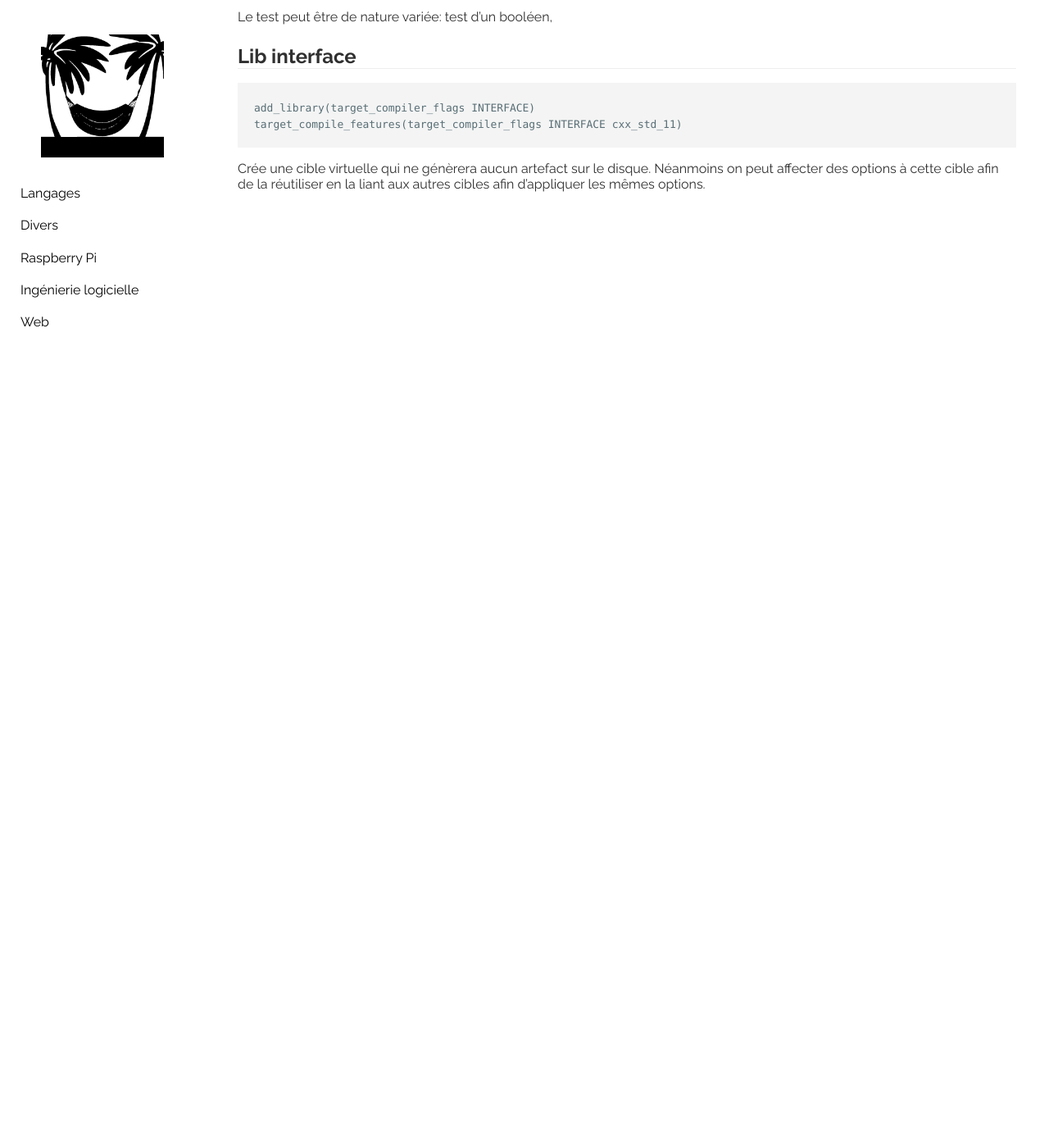
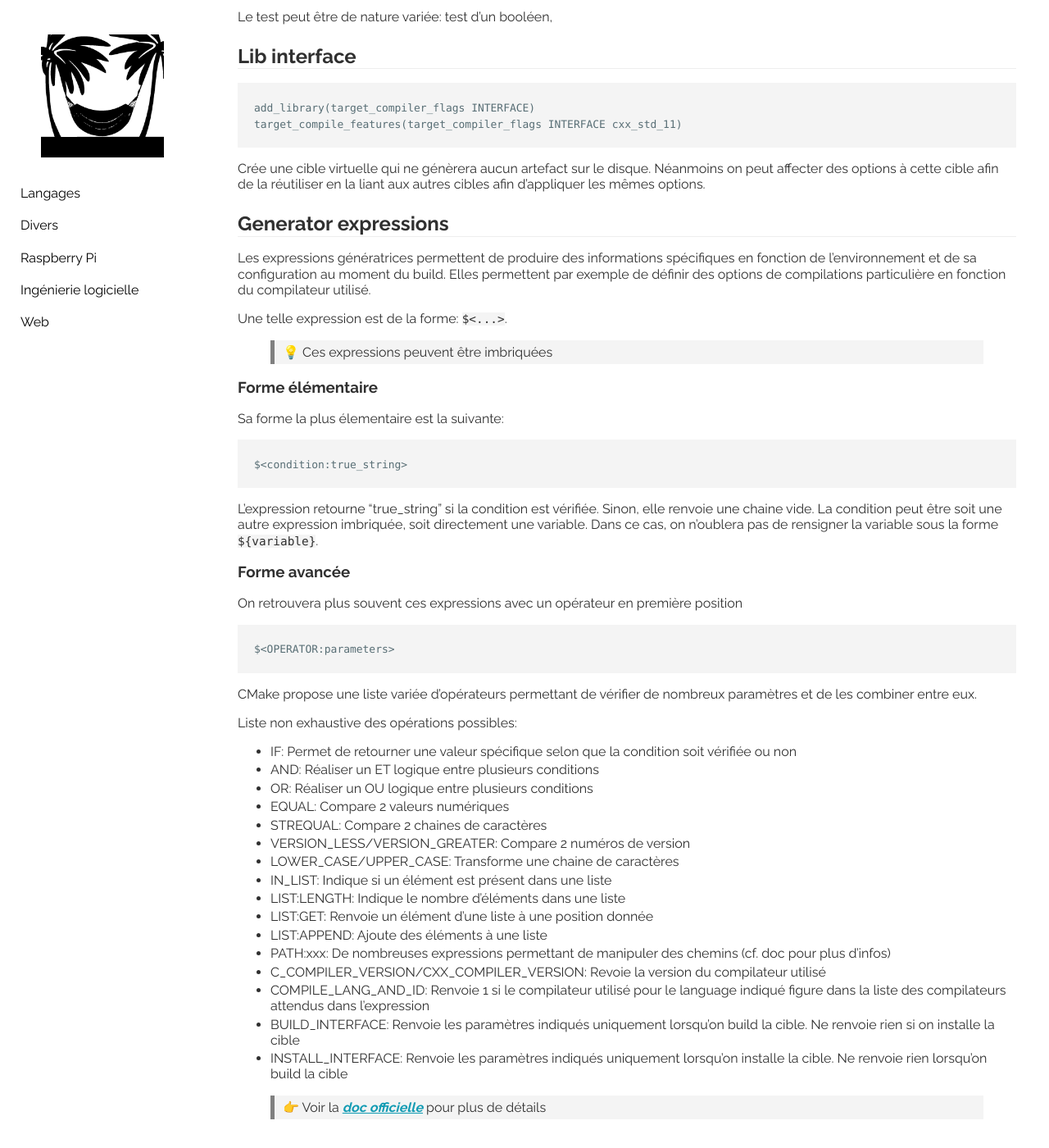
Before and after one commit to behej/lazyjekyll, a Jekyll site: the page built from _sweng/cmake.md, in a window 1280 px wide and 1400 px high, scrolled down 2943 px. Shown: the whole window at 82% size. Built offline with Jekyll 4.4.1, drawn with Linux system fonts in a browser that asks for light colours; before the commit the page ends 3234 px from its top, so only the background shows below that.

Commit message:
Generator expressions

````diff
--- a/_sweng/cmake.md
+++ b/_sweng/cmake.md
@@ -120,3 +120,44 @@ add_library(target_compiler_flags INTERFACE)
 target_compile_features(target_compiler_flags INTERFACE cxx_std_11)
 ```
 Crée une cible virtuelle qui ne génèrera aucun artefact sur le disque. Néanmoins on peut affecter des options à cette cible afin de la réutiliser en la liant aux autres cibles afin d'appliquer les mêmes options.
+
+## Generator expressions
+Les expressions génératrices permettent de produire des informations spécifiques en fonction de l'environnement et de sa configuration au moment du build. Elles permettent par exemple de définir des options de compilations particulière en fonction du compilateur utilisé.
+
+Une telle expression est de la forme: `$<...>`.
+
+> 💡 Ces expressions peuvent être imbriquées
+
+### Forme élémentaire
+Sa forme la plus élementaire est la suivante:
+```
+$<condition:true_string>
+```
+L'expression retourne "true_string" si la condition est vérifiée. Sinon, elle renvoie une chaine vide. La condition peut être soit une autre expression imbriquée, soit directement une variable. Dans ce cas, on n'oublera pas de rensigner la variable sous la forme `${variable}`.
+
+### Forme avancée
+On retrouvera plus souvent ces expressions avec un opérateur en première position
+```
+$<OPERATOR:parameters>
+```
+CMake propose une liste variée d'opérateurs permettant de vérifier de nombreux paramètres et de les combiner entre eux.
+
+Liste non exhaustive des opérations possibles:
+* IF: Permet de retourner une valeur spécifique selon que la condition soit vérifiée ou non
+* AND: Réaliser un ET logique entre plusieurs conditions
+* OR: Réaliser un OU logique entre plusieurs conditions
+* EQUAL: Compare 2 valeurs numériques
+* STREQUAL: Compare 2 chaines de caractères
+* VERSION_LESS/VERSION_GREATER: Compare 2 numéros de version
+* LOWER_CASE/UPPER_CASE: Transforme une chaine de caractères
+* IN_LIST: Indique si un élément est présent dans une liste
+* LIST:LENGTH: Indique le nombre d'éléments dans une liste
+* LIST:GET: Renvoie un élément d'une liste à une position donnée
+* LIST:APPEND: Ajoute des éléments à une liste
+* PATH:xxx: De nombreuses expressions permettant de manipuler des chemins (cf. doc pour plus d'infos)
+* C_COMPILER_VERSION/CXX_COMPILER_VERSION: Revoie la version du compilateur utilisé
+* COMPILE_LANG_AND_ID: Renvoie 1 si le compilateur utilisé pour le language indiqué figure dans la liste des compilateurs attendus dans l'expression
+* BUILD_INTERFACE: Renvoie les paramètres indiqués uniquement lorsqu'on build la cible. Ne renvoie rien si on installe la cible
+* INSTALL_INTERFACE: Renvoie les paramètres indiqués uniquement lorsqu'on installe la cible. Ne renvoie rien lorsqu'on build la cible
+
+> 👉 Voir la [doc officielle](https://cmake.org/cmake/help/latest/manual/cmake-generator-expressions.7.html#generator-expression-reference) pour plus de détails
````
